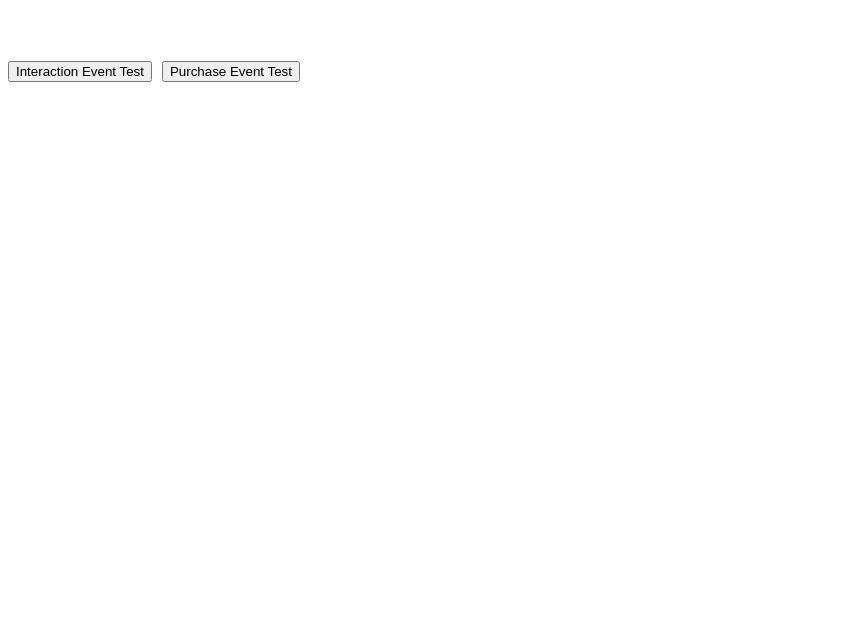
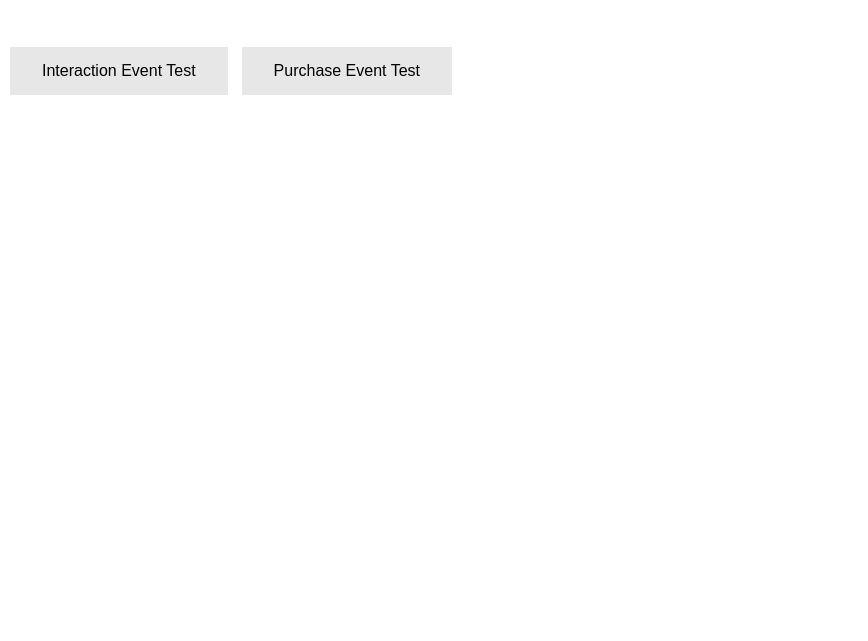
Before and after one commit to tiberiomacedo/tiberiomacedo.github.io, a plain HTML site: page resources/main.html in a window 1280 px wide. Shown: the part 159-800 px from the top of the page, without its empty margins (0-868 px from the left). Drawn offline with nearby package versions, Linux system fonts and the light colour scheme.

Commit message:
Commit message

```diff
--- a/resources/main.html
+++ b/resources/main.html
@@ -8,6 +8,18 @@
 	<style>
 		div {
 			font-size: 250%;
+		}
+		.button {
+			background-color: #e7e7e7;
+			color: black;
+			border: none;
+			padding: 15px 32px;
+			text-align: center;
+			text-decoration: none;
+			display: inline-block;
+			font-size: 16px;
+			margin: 4px 2px;
+			cursor: pointer;
 		}
 	</style>
 	<script src="https://ajax.googleapis.com/ajax/libs/jquery/3.4.1/jquery.min.js"></script>
@@ -88,8 +100,8 @@
 <body>
 	<div>
 		<h1>Firebase Analytics Test!</h1>
-		<button type="button" id="interaction">Interaction Event Test</button>
-		<button type="button" id="purchase">Purchase Event Test</button>
+		<button class="button" type="button" id="interaction">Interaction Event Test</button>
+		<button class="button" type="button" id="purchase">Purchase Event Test</button>
 	</div>
 </body>
 
```
